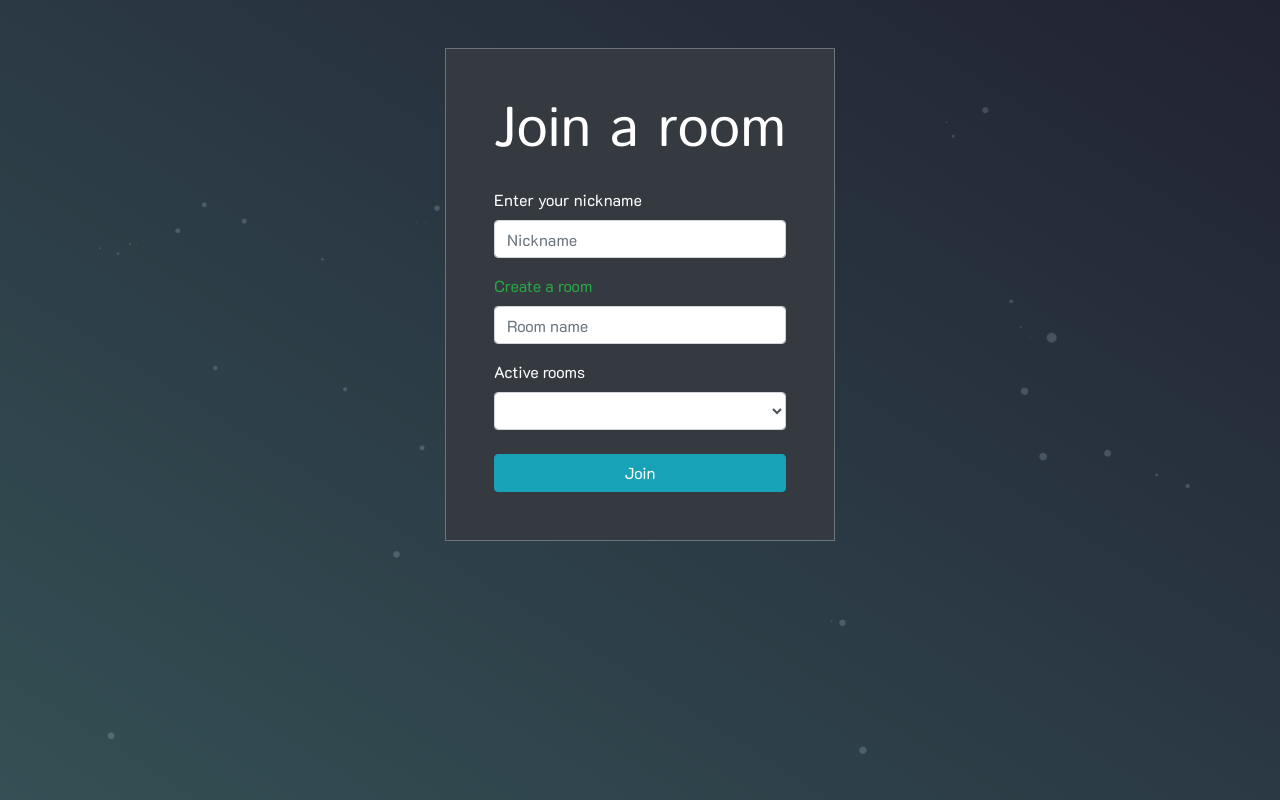
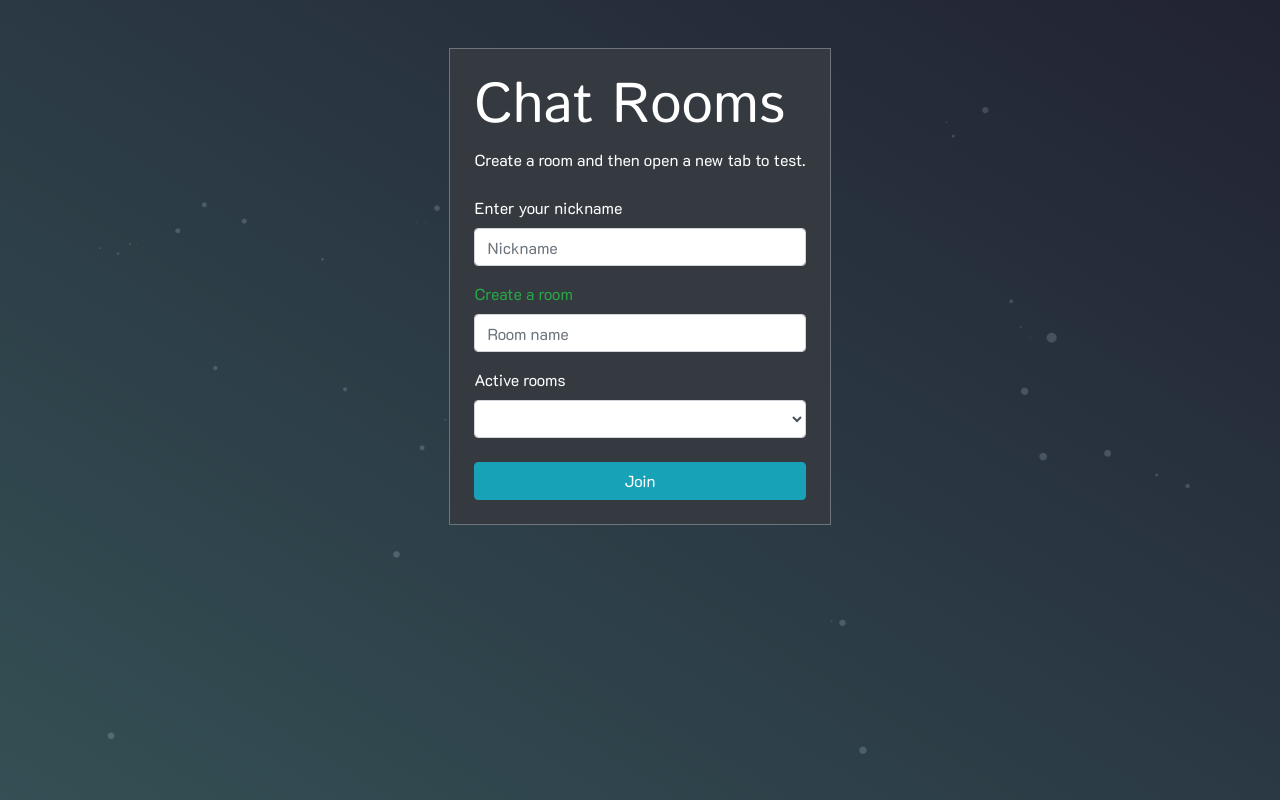
Before and after one commit to danielpik18/chatroomsapp, a website: page public/index.html in a window 1280 px wide. Drawn offline with nearby package versions, Linux system fonts and the light colour scheme; no server answers.

Commit message:
New Adjusments 2023

```diff
--- a/public/css/chat.css
+++ b/public/css/chat.css
@@ -38,7 +38,7 @@ body {
 }
 
 .message-list {
-    height: 500px;
+    min-height: 400px;
     overflow-y: scroll;
 }
 
--- a/public/index.html
+++ b/public/index.html
@@ -24,8 +24,9 @@
 
     <div class="container-fluid">
         <div class="d-flex justify-content-center pt-5">
-            <div class="div bg-dark p-5 text-white border border-secondary">
-                <h1 class="display-4 mb-4" style="font-family: 'Istok Web', sans-serif;">Join a room</h1>
+            <div class="div bg-dark p-4 text-white border border-secondary">
+                <h1 class="display-4" style="font-family: 'Istok Web', sans-serif;">Chat Rooms</h1>
+                <p style="margin: auto; display: block; width: fit-content;" class="mb-4">Create a room and then open a new tab to test.</p>
 
                 <form action="./chat.html">
                     <div class="form-group">
```
